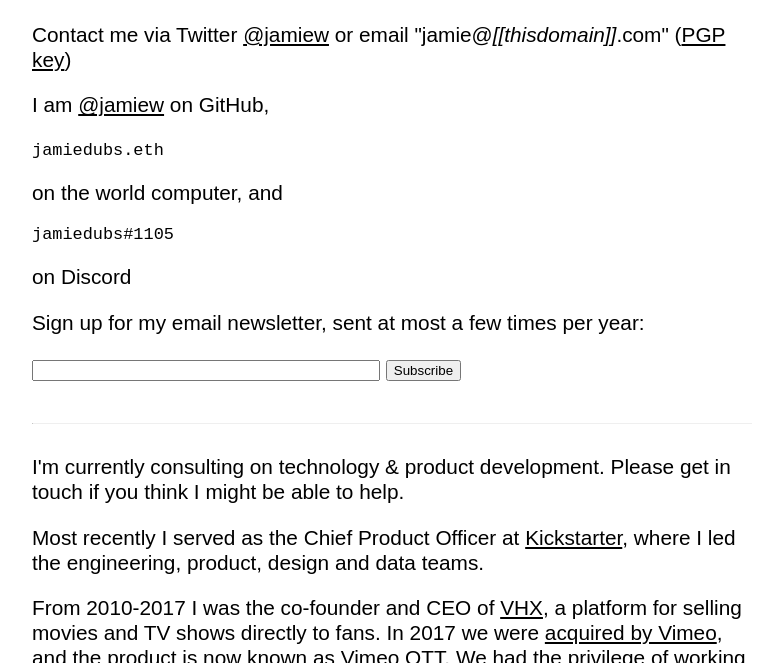
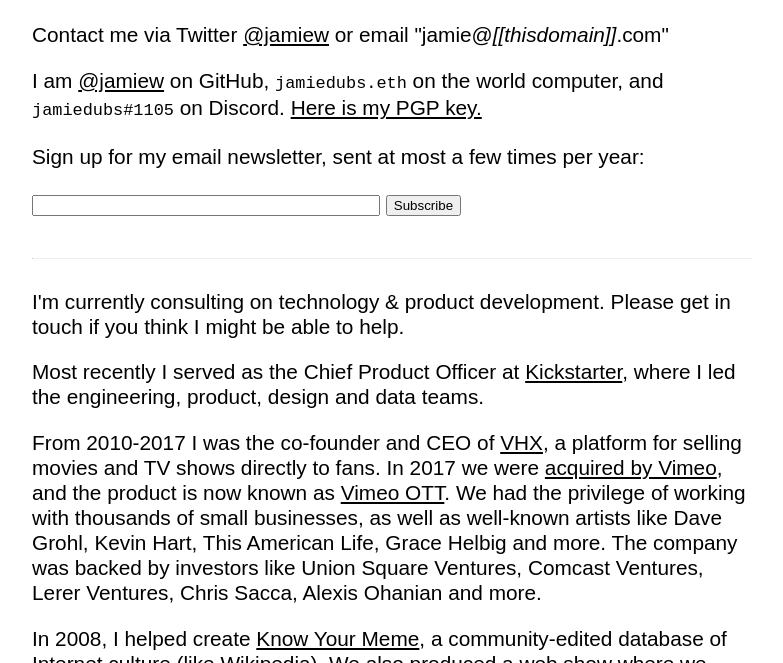
Before and after one commit to jamiew/jamiedubs.com, a Jekyll site: the page built from index.md, in a window 1280 px wide and 900 px high, scrolled down 358 px, cut to the strip 237-900 px from the top of the window. Shown: the whole strip, without its empty margins (248-1031 px from the left). Built offline with Jekyll 4.4.1, drawn with Linux system fonts in a browser that asks for light colours.

Commit message:
Reformat

```diff
--- a/index.md
+++ b/index.md
@@ -14,11 +14,10 @@
 <p>
   Contact me via Twitter <a href="http://twitter.com/jamiew">@jamiew</a>
   or email "jamie@<i>[[thisdomain]]</i>.com"
-  (<a href="/pgp-public-key.txt">PGP key</a>)
 </p>
 
 <p>
-  I am <a href="https://github.com/jamiew">@jamiew</a> on GitHub, <pre>jamiedubs.eth</pre> on the world computer, and <pre>jamiedubs#1105</pre> on Discord
+  I am <a href="https://github.com/jamiew">@jamiew</a> on GitHub, <code>jamiedubs.eth</code> on the world computer, and <code>jamiedubs#1105</code> on Discord. <a href="/pgp-public-key.txt">Here is my PGP key.</a>
 </p>
 
 <p>
```
